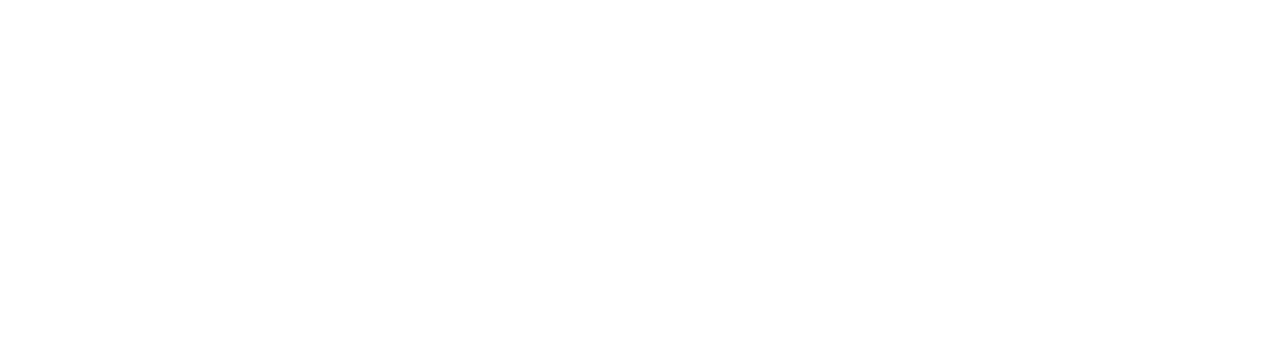
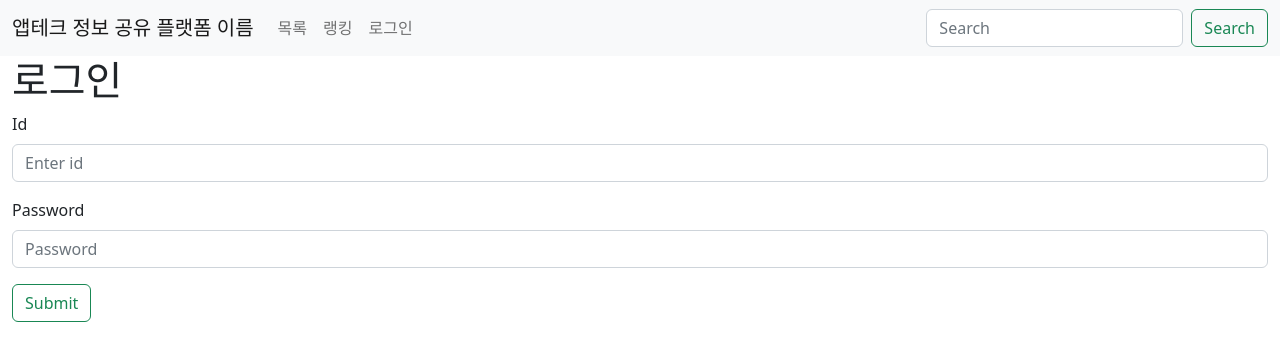
Before and after one commit to mky416/apptech_front, a React (Create React App) app: page /Login in a window 1280 px wide. Before the commit this address had no page. Shown: the top 360 px of the page. Built offline with nearby package versions, Linux system fonts and the light colour scheme.

Commit message:
login 구현 중..

```diff
--- a/src/components/Header.tsx
+++ b/src/components/Header.tsx
@@ -1,7 +1,20 @@
 import React from "react";
 import {Button, Container, Form, Nav, Navbar, NavDropdown} from "react-bootstrap";
 
+import { useSelector, useDispatch } from 'react-redux';
+import { RootState } from '../modules';
+import { login, logout } from '../modules/loginstatus';
+import LoginStatus from './LoginStatus';
+
 export default function Header() {
+    const loginStatus = useSelector((state: RootState) => state.loginstatus.loginStatus);
+    const dispatch = useDispatch(); // 디스패치 함수를 가져옵니다
+
+    const onlogout = () => {
+        alert("로그아웃 완료");
+        dispatch(logout());
+    };
+
     return (
         <Navbar bg="light" expand="lg">
             <Container fluid>
@@ -15,10 +28,15 @@ export default function Header() {
                     >
                         <Nav.Link href="/">목록</Nav.Link>
                         <Nav.Link href="/RankingPage">랭킹</Nav.Link>
+
+                        {loginStatus == 1 ?
                         <NavDropdown title="마이페이지" id="basic-nav-dropdown">
                             <NavDropdown.Item href="#action/3.1">회원 정보</NavDropdown.Item>
                             <NavDropdown.Item href="/Favorite">퀴즈 모아보기</NavDropdown.Item>
+                            <NavDropdown.Item onClick={onlogout}>로그아웃</NavDropdown.Item>
                         </NavDropdown>
+                        :
+                        <Nav.Link href="/Login">로그인</Nav.Link>}
                     </Nav>
                     <Form className="d-flex">
                         <Form.Control
--- a/src/components/Router.tsx
+++ b/src/components/Router.tsx
@@ -7,11 +7,13 @@ import Main from "../pages/users/app/Main";
 import RankingPage from "../pages/users/ranking/RankingPage";
 import UserProfitPage from "../pages/users/ranking/UserProfitPage";
 import FavoritePage from "../pages/users/mypage/FavoritePage";
+import LoginPage from "../pages/users/login/LoginPage";
 
 const Router = (props: any) => {
     return (
         <Routes>
             <Route path='/' element={<Main />} />
+            <Route path='/Login' element={<LoginPage />} />
             <Route path='/AppPage' element={<AppPage />} />
             <Route path='/ReviewPage' element={<ReviewPage />} />
             <Route path='/AppRegister' element={<AppRegister />} />
--- a/src/pages/users/app/AppPage.tsx
+++ b/src/pages/users/app/AppPage.tsx
@@ -47,7 +47,6 @@ const AppPage = (): JSX.Element => {
             }
         )
         .then((r)=>{
-            //console.log(r);
             setProfitList(r.data);
         })
         .catch((e)=> {
--- a/src/pages/users/app/Main.tsx
+++ b/src/pages/users/app/Main.tsx
@@ -6,11 +6,6 @@ import ButtonGroup from 'react-bootstrap/ButtonGroup';
 import ToggleButton from 'react-bootstrap/ToggleButton';
 
 import Header from "../../../components/Header";
-
-import { useSelector, useDispatch } from 'react-redux';
-import { RootState } from '../../../modules';
-import { login, logout } from '../../../modules/loginstatus';
-import LoginStatus from '../../../components/LoginStatus';
 
 interface appType  {
     id: number;
@@ -62,24 +57,9 @@ const Main = (): JSX.Element => {
         }
     }, [getAppList, isLast]);
 
-    const loginStatus = useSelector((state: RootState) => state.loginstatus.loginStatus);
-    const dispatch = useDispatch(); // 디스패치 함수를 가져옵니다
-    const onlogin = () => {
-        dispatch(login());
-    };
-
-    const onlogout = () => {
-        dispatch(logout());
-    };
-
     return (
         <>
             <Header/>
-            <LoginStatus
-                loginstatus={loginStatus}
-                login={onlogin}
-                logout={onlogout}
-            />
             <Container fluid>
                 <div>
                     <ButtonGroup>
--- /dev/null
+++ b/src/pages/users/login/LoginPage.tsx
@@ -0,0 +1,75 @@
+import React, {useEffect, useRef, useState} from 'react';
+import {useNavigate} from "react-router-dom";
+import axios from "axios";
+import { Container, Form, Button } from 'react-bootstrap';
+import { useForm, useFieldArray, SubmitHandler } from "react-hook-form";
+
+import Header from "../../../components/Header";
+
+import { useSelector, useDispatch } from 'react-redux';
+import { RootState } from '../../../modules';
+import { login, logout } from '../../../modules/loginstatus';
+import LoginStatus from '../../../components/LoginStatus';
+
+interface Login {
+    username: string;
+    password: string;
+}
+const LoginPage = (): JSX.Element => {
+    const loginStatus = useSelector((state: RootState) => state.loginstatus.loginStatus);
+    const dispatch = useDispatch(); // 디스패치 함수를 가져옵니다
+    const navigate = useNavigate();
+    const onlogin = (id:number) => {
+        dispatch(login());
+    };
+
+    const onlogout = () => {
+        dispatch(logout());
+    };
+
+    const {register, handleSubmit, control, watch} = useForm<Login>();
+
+    const onSubmit: SubmitHandler<Login> = data => {
+        axios.get("/user/getUserYn",
+            {
+                params: {
+                    username: data.username,
+                    password: data.password
+                }
+            }
+        )
+        .then((r) => {
+            console.log(r.data);
+            if(r.data != -1){ //로그인 성공
+                onlogin(r.data);
+                navigate("/");
+            }else{
+                alert("로그인 실패");
+            }
+        })
+    }
+
+    return (
+        <>
+            <Header/>
+            <Container fluid>
+                <h1>로그인</h1>
+                <Form onSubmit={handleSubmit(onSubmit)}>
+                    <Form.Group className="mb-3" controlId="formBasicEmail">
+                        <Form.Label>Id</Form.Label>
+                        <Form.Control type="text" placeholder="Enter id" {...register("username", { required: true })}/>
+                    </Form.Group>
+                    <Form.Group className="mb-3" controlId="formBasicPassword">
+                        <Form.Label>Password</Form.Label>
+                        <Form.Control type="password" placeholder="Password" {...register("password", { required: true })}/>
+                    </Form.Group>
+                    <Button variant="outline-success" type="submit">
+                        Submit
+                    </Button>
+                </Form>
+            </Container>
+        </>
+    )
+}
+
+export default LoginPage;
```
